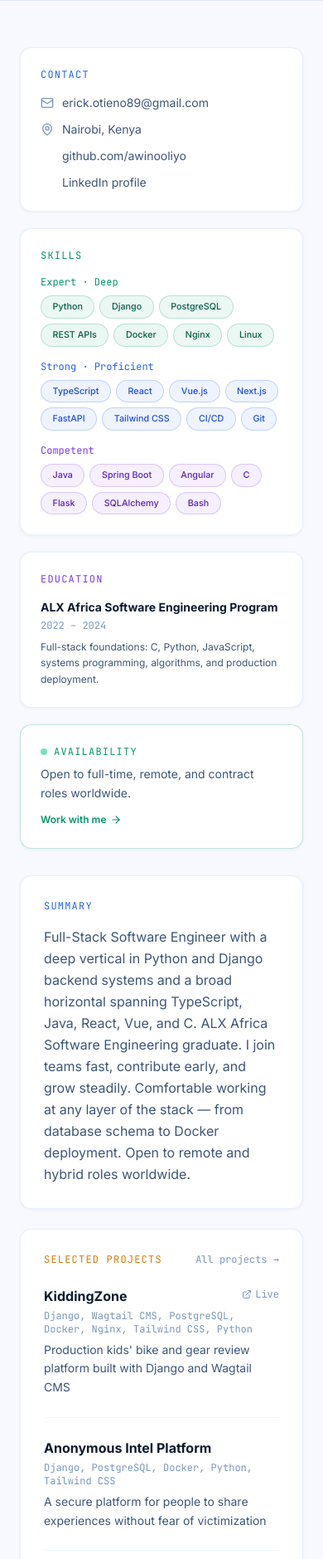
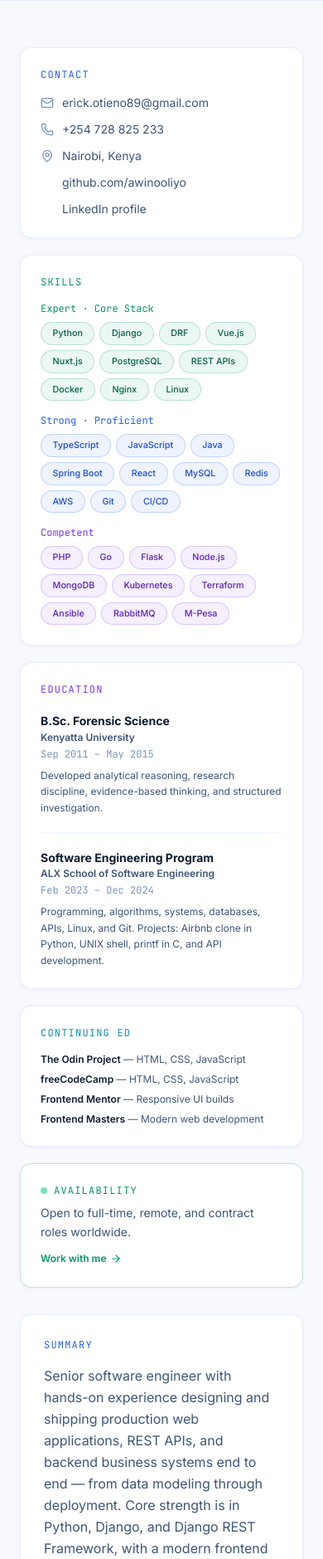
Before and after one commit to awinooliyo/my-portfolio, a Django app: page /resume/ in a window 390 px wide. Shown: the part 365-2244 px from the top of the page at 83% size. Run offline with Django 5.2, Linux system fonts and the light colour scheme; data comes from the database, SQL or seed files in the repository; data that the repository does not hold is empty; some libraries are stand-ins or nearby versions.

Commit message:
Update resume: sync all content with PDF, add Kenyatta University education
- Title updated to Full-Stack Software Engineer
- Summary rewritten to match actual PDF
- Skills restructured: Vue.js/Nuxt.js/DRF promoted to Expert; added PHP, Go,
  Node.js, MySQL, Redis, MongoDB, Kubernetes, Terraform, Ansible, RabbitMQ,
  M-Pesa; removed FastAPI, SQLAlchemy, Angular, Next.js (not in PDF)
- Education: added Kenyatta University B.Sc. Forensic Science (Sep 2011 - May 2015),
  corrected ALX dates to Feb 2023 - Dec 2024, added Continuing Education section
- Contact: added phone number +254 728 825 233
- Experience: added 4 DB entries from PDF (Independent SE, Micro1, SEO Consultant,
  Research Writing Consultant)

```diff
--- a/portfolio/templates/portfolio/resume.html
+++ b/portfolio/templates/portfolio/resume.html
@@ -2,7 +2,7 @@
 {% load static %}
 
 {% block title %}Resume — Erick Awino{% endblock %}
-{% block meta_description %}Erick Awino's resume. Full-Stack Software Engineer: Python, Django, TypeScript, React, Java. Open to remote and hybrid roles worldwide.{% endblock %}
+{% block meta_description %}Erick Awino — Senior Software Engineer. Python, Django, Vue.js, Nuxt.js, Java, Spring Boot. Open to remote and hybrid roles worldwide.{% endblock %}
 
 {% block content %}
 
@@ -62,6 +62,10 @@
               </a>
             </li>
             <li class="flex items-center gap-2.5">
+              <i data-lucide="phone" class="w-4 h-4 text-[#7a96bb] flex-shrink-0"></i>
+              <span class="text-sm text-[#3d5578]">+254 728 825 233</span>
+            </li>
+            <li class="flex items-center gap-2.5">
               <i data-lucide="map-pin" class="w-4 h-4 text-[#7a96bb] flex-shrink-0"></i>
               <span class="text-sm text-[#3d5578]">Nairobi, Kenya</span>
             </li>
@@ -87,10 +91,13 @@
           <h2 class="text-xs font-mono uppercase tracking-widest text-[#059669] mb-4">Skills</h2>
           <div class="space-y-4">
             <div>
-              <p class="text-xs font-mono text-[#059669] mb-2">Expert · Deep</p>
+              <p class="text-xs font-mono text-[#059669] mb-2">Expert · Core Stack</p>
               <div class="flex flex-wrap gap-1.5">
                 <span class="chip skill-expert" style="font-size:0.67rem;">Python</span>
                 <span class="chip skill-expert" style="font-size:0.67rem;">Django</span>
+                <span class="chip skill-expert" style="font-size:0.67rem;">DRF</span>
+                <span class="chip skill-expert" style="font-size:0.67rem;">Vue.js</span>
+                <span class="chip skill-expert" style="font-size:0.67rem;">Nuxt.js</span>
                 <span class="chip skill-expert" style="font-size:0.67rem;">PostgreSQL</span>
                 <span class="chip skill-expert" style="font-size:0.67rem;">REST APIs</span>
                 <span class="chip skill-expert" style="font-size:0.67rem;">Docker</span>
@@ -102,25 +109,30 @@
               <p class="text-xs font-mono text-[#2563eb] mb-2">Strong · Proficient</p>
               <div class="flex flex-wrap gap-1.5">
                 <span class="chip skill-strong" style="font-size:0.67rem;">TypeScript</span>
+                <span class="chip skill-strong" style="font-size:0.67rem;">JavaScript</span>
+                <span class="chip skill-strong" style="font-size:0.67rem;">Java</span>
+                <span class="chip skill-strong" style="font-size:0.67rem;">Spring Boot</span>
                 <span class="chip skill-strong" style="font-size:0.67rem;">React</span>
-                <span class="chip skill-strong" style="font-size:0.67rem;">Vue.js</span>
-                <span class="chip skill-strong" style="font-size:0.67rem;">Next.js</span>
-                <span class="chip skill-strong" style="font-size:0.67rem;">FastAPI</span>
-                <span class="chip skill-strong" style="font-size:0.67rem;">Tailwind CSS</span>
+                <span class="chip skill-strong" style="font-size:0.67rem;">MySQL</span>
+                <span class="chip skill-strong" style="font-size:0.67rem;">Redis</span>
+                <span class="chip skill-strong" style="font-size:0.67rem;">AWS</span>
+                <span class="chip skill-strong" style="font-size:0.67rem;">Git</span>
                 <span class="chip skill-strong" style="font-size:0.67rem;">CI/CD</span>
-                <span class="chip skill-strong" style="font-size:0.67rem;">Git</span>
               </div>
             </div>
             <div>
               <p class="text-xs font-mono text-[#7c3aed] mb-2">Competent</p>
               <div class="flex flex-wrap gap-1.5">
-                <span class="chip skill-good" style="font-size:0.67rem;">Java</span>
-                <span class="chip skill-good" style="font-size:0.67rem;">Spring Boot</span>
-                <span class="chip skill-good" style="font-size:0.67rem;">Angular</span>
-                <span class="chip skill-good" style="font-size:0.67rem;">C</span>
+                <span class="chip skill-good" style="font-size:0.67rem;">PHP</span>
+                <span class="chip skill-good" style="font-size:0.67rem;">Go</span>
                 <span class="chip skill-good" style="font-size:0.67rem;">Flask</span>
-                <span class="chip skill-good" style="font-size:0.67rem;">SQLAlchemy</span>
-                <span class="chip skill-good" style="font-size:0.67rem;">Bash</span>
+                <span class="chip skill-good" style="font-size:0.67rem;">Node.js</span>
+                <span class="chip skill-good" style="font-size:0.67rem;">MongoDB</span>
+                <span class="chip skill-good" style="font-size:0.67rem;">Kubernetes</span>
+                <span class="chip skill-good" style="font-size:0.67rem;">Terraform</span>
+                <span class="chip skill-good" style="font-size:0.67rem;">Ansible</span>
+                <span class="chip skill-good" style="font-size:0.67rem;">RabbitMQ</span>
+                <span class="chip skill-good" style="font-size:0.67rem;">M-Pesa</span>
               </div>
             </div>
           </div>
@@ -128,14 +140,40 @@
 
         {# Education #}
         <div class="card p-6">
-          <h2 class="text-xs font-mono uppercase tracking-widest text-[#7c3aed] mb-4">Education</h2>
-          <h3 class="font-bold text-[#0d1b2e] text-sm leading-snug">
-            ALX Africa Software Engineering Program
-          </h3>
-          <p class="text-xs font-mono text-[#7a96bb] mt-1">2022 – 2024</p>
-          <p class="text-[#3d5578] text-xs mt-2 leading-relaxed">
-            Full-stack foundations: C, Python, JavaScript, systems programming, algorithms, and production deployment.
-          </p>
+          <h2 class="text-xs font-mono uppercase tracking-widest text-[#7c3aed] mb-5">Education</h2>
+
+          <div class="mb-5 pb-5 border-b border-[rgba(37,99,235,0.08)]">
+            <h3 class="font-bold text-[#0d1b2e] text-sm leading-snug">
+              B.Sc. Forensic Science
+            </h3>
+            <p class="text-xs font-semibold text-[#3d5578] mt-0.5">Kenyatta University</p>
+            <p class="text-xs font-mono text-[#7a96bb] mt-1">Sep 2011 – May 2015</p>
+            <p class="text-[#3d5578] text-xs mt-2 leading-relaxed">
+              Developed analytical reasoning, research discipline, evidence-based thinking, and structured investigation.
+            </p>
+          </div>
+
+          <div>
+            <h3 class="font-bold text-[#0d1b2e] text-sm leading-snug">
+              Software Engineering Program
+            </h3>
+            <p class="text-xs font-semibold text-[#3d5578] mt-0.5">ALX School of Software Engineering</p>
+            <p class="text-xs font-mono text-[#7a96bb] mt-1">Feb 2023 – Dec 2024</p>
+            <p class="text-[#3d5578] text-xs mt-2 leading-relaxed">
+              Programming, algorithms, systems, databases, APIs, Linux, and Git. Projects: Airbnb clone in Python, UNIX shell, printf in C, and API development.
+            </p>
+          </div>
+        </div>
+
+        {# Continuing Education #}
+        <div class="card p-6">
+          <h2 class="text-xs font-mono uppercase tracking-widest text-[#0891b2] mb-4">Continuing Ed</h2>
+          <ul class="space-y-2">
+            <li class="text-xs text-[#3d5578]"><span class="font-semibold text-[#0d1b2e]">The Odin Project</span> — HTML, CSS, JavaScript</li>
+            <li class="text-xs text-[#3d5578]"><span class="font-semibold text-[#0d1b2e]">freeCodeCamp</span> — HTML, CSS, JavaScript</li>
+            <li class="text-xs text-[#3d5578]"><span class="font-semibold text-[#0d1b2e]">Frontend Mentor</span> — Responsive UI builds</li>
+            <li class="text-xs text-[#3d5578]"><span class="font-semibold text-[#0d1b2e]">Frontend Masters</span> — Modern web development</li>
+          </ul>
         </div>
 
         {# Availability #}
@@ -163,7 +201,7 @@
         <div class="card p-7">
           <h2 class="text-xs font-mono uppercase tracking-widest text-[#2563eb] mb-4">Summary</h2>
           <p class="text-[#3d5578] leading-relaxed">
-            Full-Stack Software Engineer with a deep vertical in Python and Django backend systems and a broad horizontal spanning TypeScript, Java, React, Vue, and C. ALX Africa Software Engineering graduate. I join teams fast, contribute early, and grow steadily. Comfortable working at any layer of the stack — from database schema to Docker deployment. Open to remote and hybrid roles worldwide.
+            Senior software engineer with hands-on experience designing and shipping production web applications, REST APIs, and backend business systems end to end — from data modeling through deployment. Core strength is in Python, Django, and Django REST Framework, with a modern frontend stack in Vue.js and Nuxt.js, and working proficiency in Java and Spring Boot for expanded backend range. Background combines software engineering with years of technical writing, research, and SEO consulting — which translates into unusually clear system documentation, precise requirements analysis, and communication with non-technical stakeholders. Focused on pragmatic architecture: building the right amount of complexity for the problem.
           </p>
         </div>
 
```
